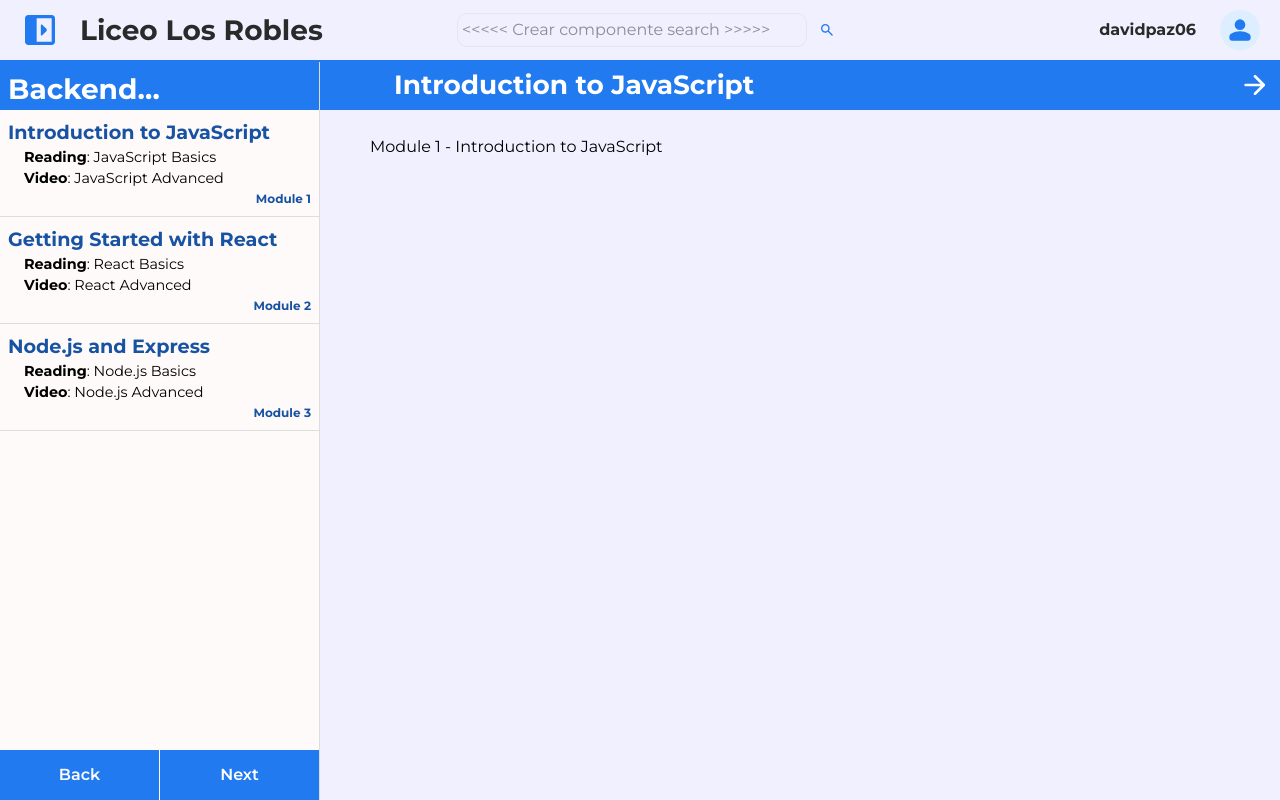
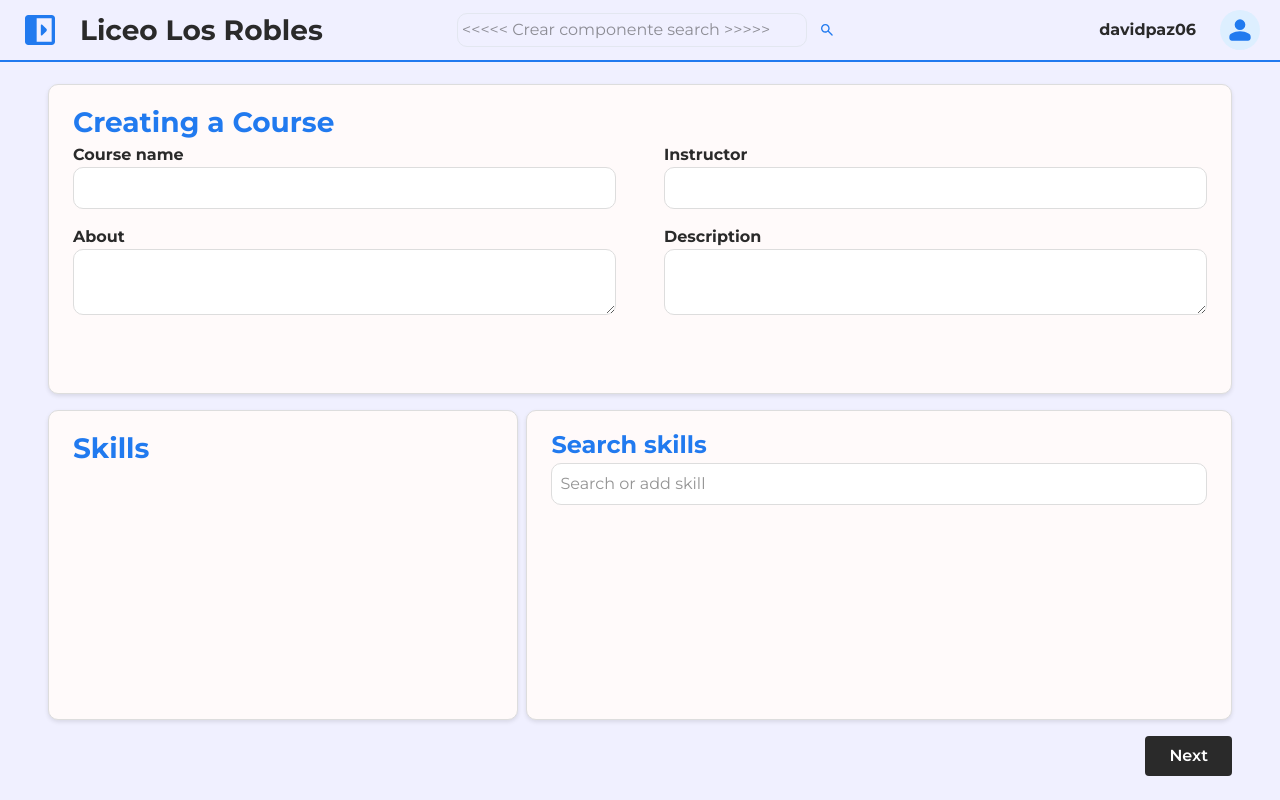
Before and after one commit to davidpaz06/campus-academy, a React (Vite) app: page /create-course in a window 1280 px wide. Built offline with nearby package versions, Linux system fonts and the light colour scheme.

Commit message:
feat(CreateCourse): add utility functions for navigation and module class handling; refactor course state management

```diff
--- a/app/pages/private/academy/CreateCourse.css
+++ b/app/pages/private/academy/CreateCourse.css
@@ -226,6 +226,11 @@
       padding: var(--spacing-sm);
       border-bottom: 1px solid #ddd;
 
+      &:hover {
+        background-color: var(--background-lightblue);
+        cursor: pointer;
+      }
+
       .module-title {
         font-weight: bold;
         color: var(--academy-secondary);
@@ -369,9 +374,9 @@
         border: none;
         cursor: pointer;
 
-        /* &:hover {
+        &:hover {
           background-color: var(--academy-secondary);
-        } */
+        }
       }
     }
 
--- a/app/pages/private/academy/CreateCourse.tsx
+++ b/app/pages/private/academy/CreateCourse.tsx
@@ -1,4 +1,5 @@
-import { useState } from "react";
+import { useState, useEffect } from "react";
+import { getNavClass, getModuleClass } from "@/utils/courseUtils";
 import { Icon } from "@iconify/react";
 //Interfaces
 import type {
@@ -11,88 +12,66 @@ import "./CreateCourse.css";
 //Pages
 import CreateCourseInfo from "./CreateCourseInfo";
 
-const InitialStep = 2;
+const InitialStep = 1;
 
-const mockCourse: Course = {
-  id: "1",
+const emptyCourse: Course = {
+  id: "",
   info: {
-    name: "Backend Development for rookies trying to learn Node.js on AWS instead of PHP",
-    instructor: "John Doe",
-    about: "This is a sample course.",
-    description: "Detailed description of the sample course.",
-    skills: ["JavaScript", "React"],
+    name: "",
+    instructor: "",
+    about: "",
+    description: "",
+    skills: [],
   },
   modules: [
     {
-      title: "Introduction to JavaScript",
-      lessons: [
-        {
-          title: "JavaScript Basics",
-          type: "Reading",
-          file: "This module covers the basics of JavaScript.",
-        },
-        {
-          title: "JavaScript Advanced",
-          type: "Video",
-          file: "This module dives deep into advanced JavaScript concepts.",
-        },
-      ],
-    },
-    {
-      title: "Getting Started with React",
-      lessons: [
-        {
-          title: "React Basics",
-          type: "Reading",
-          file: "This module covers the basics of React.",
-        },
-        {
-          title: "React Advanced",
-          type: "Video",
-          file: "This module dives deep into advanced React concepts.",
-        },
-      ],
-    },
-    {
-      title: "Node.js and Express",
-      lessons: [
-        {
-          title: "Node.js Basics",
-          type: "Reading",
-          file: "This module covers the basics of Node.js.",
-        },
-        {
-          title: "Node.js Advanced",
-          type: "Video",
-          file: "This module dives deep into advanced Node.js concepts.",
-        },
-      ],
+      title: "Click to edit",
+      lessons: [],
     },
   ],
 };
 
 export default function CreateCourse() {
+  const [course, setCourse] = useState<Course>(() => {
+    try {
+      const stored = localStorage.getItem("courseDraft");
+      if (stored) {
+        const parsed = JSON.parse(stored);
+        // Validate shape and ensure at least one module
+        if (
+          parsed &&
+          typeof parsed === "object" &&
+          parsed.info &&
+          typeof parsed.info === "object" &&
+          Array.isArray(parsed.modules)
+        ) {
+          if (parsed.modules.length === 0) {
+            parsed.modules = [
+              {
+                title: "> Click to edit <",
+                lessons: [],
+              },
+            ];
+          }
+          return parsed;
+        }
+      }
+    } catch (e) {
+      // ignore parse errors
+    }
+    return emptyCourse;
+  });
+
+  useEffect(() => {
+    localStorage.setItem("courseDraft", JSON.stringify(course));
+  }, [course]);
+
   const [step, setStep] = useState(InitialStep);
   const handleStepChange = (action: string) => {
     action == "next" ? setStep(step + 1) : setStep(step - 1);
-    console.log(course);
   };
 
   const [activeModule, setActiveModule] = useState<number>(0);
-  const [course, setCourse] = useState<Course>(
-    // {
-    //   id: "",
-    //   info: {
-    //     name: "",
-    //     instructor: "",
-    //     about: "",
-    //     description: "",
-    //     skills: [],
-    //   },
-    //   modules: [],
-    // },
-    mockCourse
-  );
 
   const handleNavActions = (action: string) => {
     switch (action) {
@@ -122,29 +101,7 @@ export default function CreateCourse() {
     }
   };
 
-  const handleNavClass = (activeModule: number, modulesLength: number) => {
-    modulesLength = modulesLength - 1;
-
-    if (activeModule === 0 && modulesLength === 1) {
-      return "initial";
-    } else if (activeModule === 0 && activeModule < modulesLength) {
-      return "first";
-    } else if (activeModule > 0 && activeModule < modulesLength) {
-      return "middle";
-    } else if (activeModule === modulesLength) {
-      return "last";
-    }
-  };
-
-  const handleModuleClass = (idx: number) => {
-    if (idx < activeModule) {
-      return "prev-module";
-    } else if (idx === activeModule) {
-      return "present-module";
-    } else if (idx > activeModule) {
-      return "next-module";
-    }
-  };
+  // handleNavClass y handleModuleClass ahora se importan desde utils
 
   const handleActiveModule = (index: number) => {
     setActiveModule(index);
@@ -237,7 +194,11 @@ export default function CreateCourse() {
             <div className="module-list">
               {course.modules.map(
                 (module: CourseModule, moduleIndex: number) => (
-                  <div key={moduleIndex} className="module-summary">
+                  <div
+                    key={moduleIndex}
+                    className="module-summary"
+                    onClick={() => setActiveModule(moduleIndex)}
+                  >
                     <h3 className="module-title">{module.title}</h3>
                     <ul>
                       {module.lessons.map(
@@ -282,7 +243,7 @@ export default function CreateCourse() {
             onKeyDown={handleKeyDown}
           >
             <section
-              className={`create-course-nav ${handleNavClass(
+              className={`create-course-nav ${getNavClass(
                 activeModule,
                 course.modules.length
               )}`}
@@ -331,7 +292,10 @@ export default function CreateCourse() {
                 return (
                   <div
                     key={idx}
-                    className={`module-box ${handleModuleClass(idx)}`}
+                    className={`module-box ${getModuleClass(
+                      idx,
+                      activeModule
+                    )}`}
                     onClick={() => handleActiveModule(idx)}
                   >
                     Module {idx + 1} - {module.title}
--- /dev/null
+++ b/app/utils/courseUtils.ts
@@ -0,0 +1,29 @@
+// Utils for course navigation and module class
+
+export function getNavClass(
+  activeModule: number,
+  modulesLength: number
+): string {
+  const lastIndex = modulesLength - 1;
+  if (activeModule === 0 && lastIndex === 0) {
+    return "initial";
+  } else if (activeModule === 0 && activeModule < lastIndex) {
+    return "first";
+  } else if (activeModule > 0 && activeModule < lastIndex) {
+    return "middle";
+  } else if (activeModule === lastIndex) {
+    return "last";
+  }
+  return "";
+}
+
+export function getModuleClass(idx: number, activeModule: number): string {
+  if (idx < activeModule) {
+    return "prev-module";
+  } else if (idx === activeModule) {
+    return "present-module";
+  } else if (idx > activeModule) {
+    return "next-module";
+  }
+  return "";
+}
```
